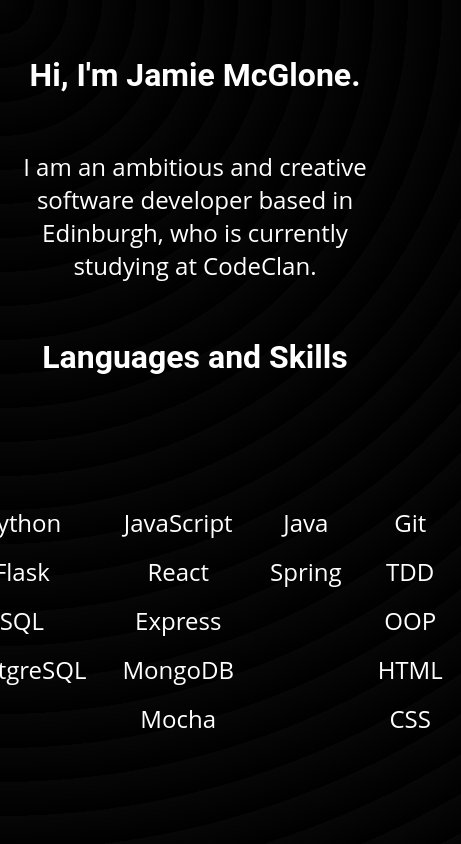
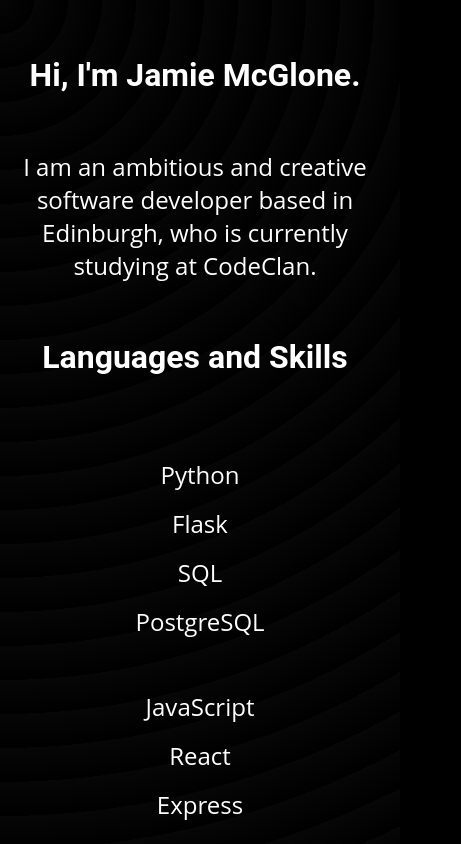
Before and after one commit to jamiemcglone/Portfolio, a React (Create React App) app: page / in a window 390 px wide. Shown: the top 844 px of the page, 461 px wide, since content can reach past the window. Built offline with nearby package versions, Linux system fonts and the light colour scheme.

Commit message:
Update to media queries

```diff
--- a/src/components/StyledComponents.js
+++ b/src/components/StyledComponents.js
@@ -66,6 +66,7 @@ export const LanguagesAndSkillsList = styled.div`
     margin-bottom: 3.5rem;
     @media (max-width: 500px) {
         width: 25rem;
+        flex-direction: column;
     }
 `
 
@@ -83,6 +84,10 @@ export const SkillGroup = styled.div`
     padding: 10px;
     margin-top: 3.5rem;
     margin-bottom: 3.5rem;
+    @media (max-width: 500px) {
+        margin-top: .5rem;
+        margin-bottom: .5rem;
+    }
 `
 
 export const IconsFooter = styled.footer`
```
